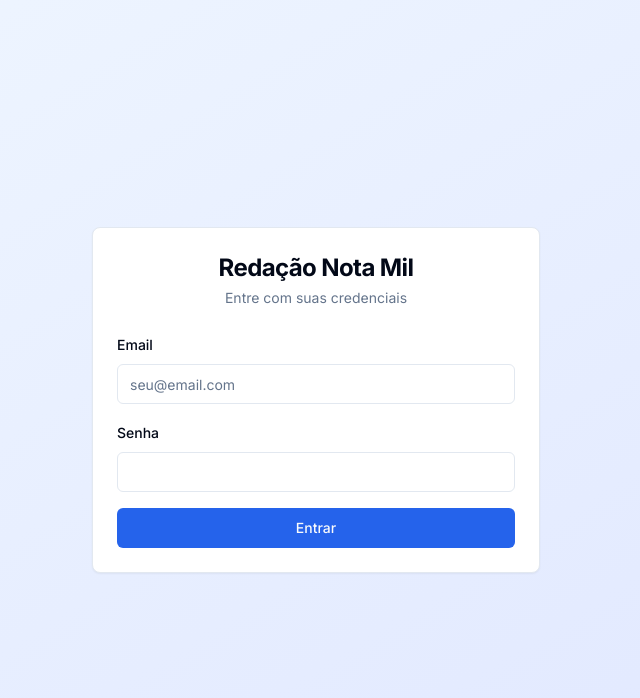
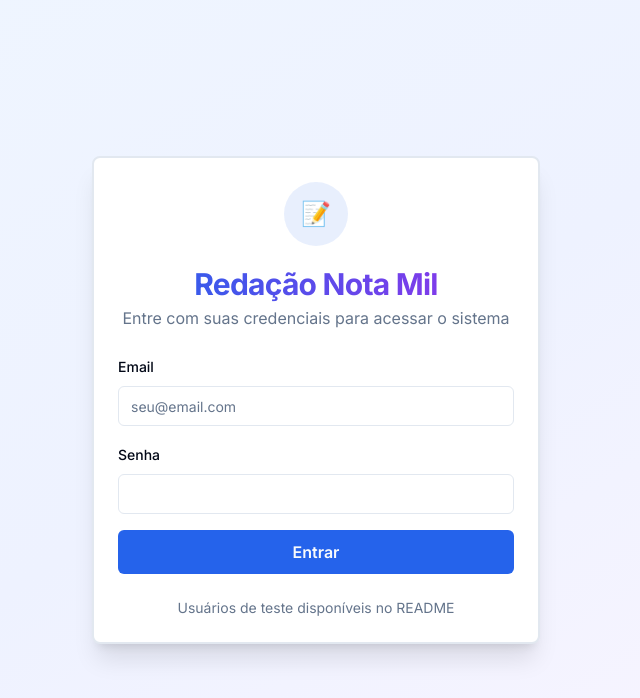
Before and after one commit to joaodiasft/erp-escolar, a Next.js app: page /login in a window 1280 px wide. Shown: the top 698 px of the page, without its empty margins (324-964 px from the left). Built offline with nearby package versions, Linux system fonts and the light colour scheme.

Commit message:
feat: melhorar estilos e UI - adicionar gradientes, sombras, animaÃ§Ãµes, scrollbar personalizada e componentes melhorados

```diff
--- a/app/admin/page.tsx
+++ b/app/admin/page.tsx
@@ -54,11 +54,13 @@ export default async function AdminDashboard() {
 
   return (
     <div className="space-y-6">
-      <div>
-        <h1 className="text-3xl font-bold">Dashboard Administrativo</h1>
-        <p className="text-muted-foreground">
-          Visão geral do sistema
-        </p>
+      <div className="flex items-center justify-between">
+        <div>
+          <h1 className="text-3xl font-bold tracking-tight">Dashboard Administrativo</h1>
+          <p className="text-muted-foreground mt-1">
+            Visão geral do sistema
+          </p>
+        </div>
       </div>
 
       <div className="grid gap-4 md:grid-cols-2 lg:grid-cols-4">
--- a/app/aluno/page.tsx
+++ b/app/aluno/page.tsx
@@ -40,11 +40,13 @@ export default async function AlunoDashboard() {
 
   return (
     <div className="space-y-6">
-      <div>
-        <h1 className="text-3xl font-bold">Dashboard</h1>
-        <p className="text-muted-foreground">
-          Bem-vindo, {user.nome}!
-        </p>
+      <div className="flex items-center justify-between">
+        <div>
+          <h1 className="text-3xl font-bold tracking-tight">Dashboard</h1>
+          <p className="text-muted-foreground mt-1">
+            Bem-vindo, <span className="font-semibold text-foreground">{user.nome}</span>!
+          </p>
+        </div>
       </div>
 
       <div className="grid gap-4 md:grid-cols-2 lg:grid-cols-4">
--- /dev/null
+++ b/app/error.tsx
@@ -0,0 +1,47 @@
+'use client'
+
+import { useEffect } from 'react'
+import { Button } from '@/components/ui/button'
+import { Card, CardContent, CardDescription, CardHeader, CardTitle } from '@/components/ui/card'
+import { AlertCircle } from 'lucide-react'
+
+export default function Error({
+  error,
+  reset,
+}: {
+  error: Error & { digest?: string }
+  reset: () => void
+}) {
+  useEffect(() => {
+    console.error(error)
+  }, [error])
+
+  return (
+    <div className="flex items-center justify-center min-h-screen p-4">
+      <Card className="w-full max-w-md">
+        <CardHeader>
+          <div className="flex items-center gap-2">
+            <AlertCircle className="h-5 w-5 text-destructive" />
+            <CardTitle>Algo deu errado</CardTitle>
+          </div>
+          <CardDescription>
+            Ocorreu um erro inesperado
+          </CardDescription>
+        </CardHeader>
+        <CardContent className="space-y-4">
+          <p className="text-sm text-muted-foreground">
+            {error.message || 'Erro desconhecido'}
+          </p>
+          <div className="flex gap-2">
+            <Button onClick={reset} className="flex-1">
+              Tentar novamente
+            </Button>
+            <Button variant="outline" onClick={() => window.location.href = '/'}>
+              Voltar ao início
+            </Button>
+          </div>
+        </CardContent>
+      </Card>
+    </div>
+  )
+}
--- a/app/globals.css
+++ b/app/globals.css
@@ -55,5 +55,26 @@
   }
   body {
     @apply bg-background text-foreground;
+    font-feature-settings: "rlig" 1, "calt" 1;
   }
 }
+
+/* Scrollbar personalizada */
+@layer utilities {
+  .scrollbar-thin::-webkit-scrollbar {
+    width: 8px;
+    height: 8px;
+  }
+
+  .scrollbar-thin::-webkit-scrollbar-track {
+    @apply bg-muted;
+  }
+
+  .scrollbar-thin::-webkit-scrollbar-thumb {
+    @apply bg-muted-foreground/30 rounded-full;
+  }
+
+  .scrollbar-thin::-webkit-scrollbar-thumb:hover {
+    @apply bg-muted-foreground/50;
+  }
+}
--- a/app/layout.tsx
+++ b/app/layout.tsx
@@ -16,8 +16,8 @@ export default function RootLayout({
   children: React.ReactNode
 }) {
   return (
-    <html lang="pt-BR">
-      <body className={inter.className}>
+    <html lang="pt-BR" suppressHydrationWarning>
+      <body className={`${inter.className} antialiased`}>
         {children}
         <Toaster />
       </body>
--- /dev/null
+++ b/app/loading.tsx
@@ -0,0 +1,10 @@
+export default function Loading() {
+  return (
+    <div className="flex items-center justify-center min-h-screen">
+      <div className="flex flex-col items-center gap-4">
+        <div className="w-12 h-12 border-4 border-primary border-t-transparent rounded-full animate-spin"></div>
+        <p className="text-sm text-muted-foreground">Carregando...</p>
+      </div>
+    </div>
+  )
+}
--- a/app/login/page.tsx
+++ b/app/login/page.tsx
@@ -67,17 +67,20 @@ export default function LoginPage() {
   }
 
   return (
-    <div className="min-h-screen flex items-center justify-center bg-gradient-to-br from-blue-50 to-indigo-100 p-4">
-      <Card className="w-full max-w-md">
-        <CardHeader className="space-y-1">
-          <CardTitle className="text-2xl font-bold text-center">
+    <div className="min-h-screen flex items-center justify-center bg-gradient-to-br from-blue-50 via-indigo-50 to-purple-50 p-4">
+      <Card className="w-full max-w-md shadow-xl border-2">
+        <CardHeader className="space-y-1 text-center">
+          <div className="mx-auto mb-4 w-16 h-16 bg-primary/10 rounded-full flex items-center justify-center">
+            <span className="text-2xl">📝</span>
+          </div>
+          <CardTitle className="text-3xl font-bold bg-gradient-to-r from-primary to-purple-600 bg-clip-text text-transparent">
             Redação Nota Mil
           </CardTitle>
-          <CardDescription className="text-center">
-            Entre com suas credenciais
+          <CardDescription className="text-base">
+            Entre com suas credenciais para acessar o sistema
           </CardDescription>
         </CardHeader>
-        <CardContent>
+        <CardContent className="space-y-4">
           <form onSubmit={handleSubmit} className="space-y-4">
             <div className="space-y-2">
               <Label htmlFor="email">Email</Label>
@@ -102,9 +105,12 @@ export default function LoginPage() {
                 disabled={loading}
               />
             </div>
-            <Button type="submit" className="w-full" disabled={loading}>
+            <Button type="submit" className="w-full h-11 text-base font-semibold" disabled={loading}>
               {loading ? 'Entrando...' : 'Entrar'}
             </Button>
+            <div className="text-center text-sm text-muted-foreground pt-2">
+              <p>Usuários de teste disponíveis no README</p>
+            </div>
           </form>
         </CardContent>
       </Card>
--- a/components/layout/main-layout.tsx
+++ b/components/layout/main-layout.tsx
@@ -9,10 +9,10 @@ interface MainLayoutProps {
 
 export function MainLayout({ children, role, nome }: MainLayoutProps) {
   return (
-    <div className="flex h-screen">
+    <div className="flex h-screen bg-background">
       <Sidebar role={role} nome={nome} />
-      <main className="flex-1 overflow-y-auto">
-        <div className="container mx-auto p-6">
+      <main className="flex-1 overflow-y-auto scrollbar-thin">
+        <div className="container mx-auto p-6 max-w-7xl">
           {children}
         </div>
       </main>
--- a/components/layout/sidebar.tsx
+++ b/components/layout/sidebar.tsx
@@ -69,11 +69,11 @@ export function Sidebar({ role, nome }: SidebarProps) {
   }
 
   return (
-    <div className="flex h-screen w-64 flex-col border-r bg-card">
-      <div className="flex h-16 items-center border-b px-6">
-        <h1 className="text-xl font-bold">Redação Nota Mil</h1>
+    <div className="flex h-screen w-64 flex-col border-r bg-card shadow-sm">
+      <div className="flex h-16 items-center border-b px-6 bg-primary/5">
+        <h1 className="text-xl font-bold text-primary">Redação Nota Mil</h1>
       </div>
-      <div className="flex-1 overflow-y-auto p-4">
+      <div className="flex-1 overflow-y-auto p-4 scrollbar-thin">
         <nav className="space-y-1">
           {menu.map((item) => {
             const Icon = item.icon
--- a/components/ui/button.tsx
+++ b/components/ui/button.tsx
@@ -5,7 +5,7 @@ import { cva, type VariantProps } from "class-variance-authority"
 import { cn } from "@/lib/utils"
 
 const buttonVariants = cva(
-  "inline-flex items-center justify-center whitespace-nowrap rounded-md text-sm font-medium ring-offset-background transition-colors focus-visible:outline-none focus-visible:ring-2 focus-visible:ring-ring focus-visible:ring-offset-2 disabled:pointer-events-none disabled:opacity-50",
+  "inline-flex items-center justify-center whitespace-nowrap rounded-md text-sm font-medium ring-offset-background transition-all focus-visible:outline-none focus-visible:ring-2 focus-visible:ring-ring focus-visible:ring-offset-2 disabled:pointer-events-none disabled:opacity-50 active:scale-95",
   {
     variants: {
       variant: {
--- a/components/ui/card.tsx
+++ b/components/ui/card.tsx
@@ -9,7 +9,7 @@ const Card = React.forwardRef<
   <div
     ref={ref}
     className={cn(
-      "rounded-lg border bg-card text-card-foreground shadow-sm",
+      "rounded-lg border bg-card text-card-foreground shadow-sm transition-shadow hover:shadow-md",
       className
     )}
     {...props}
```
